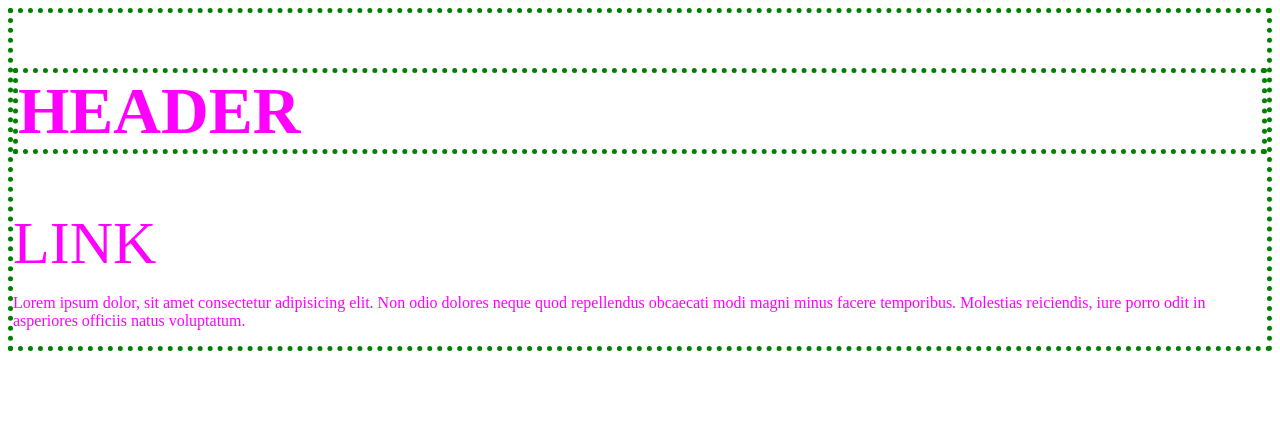
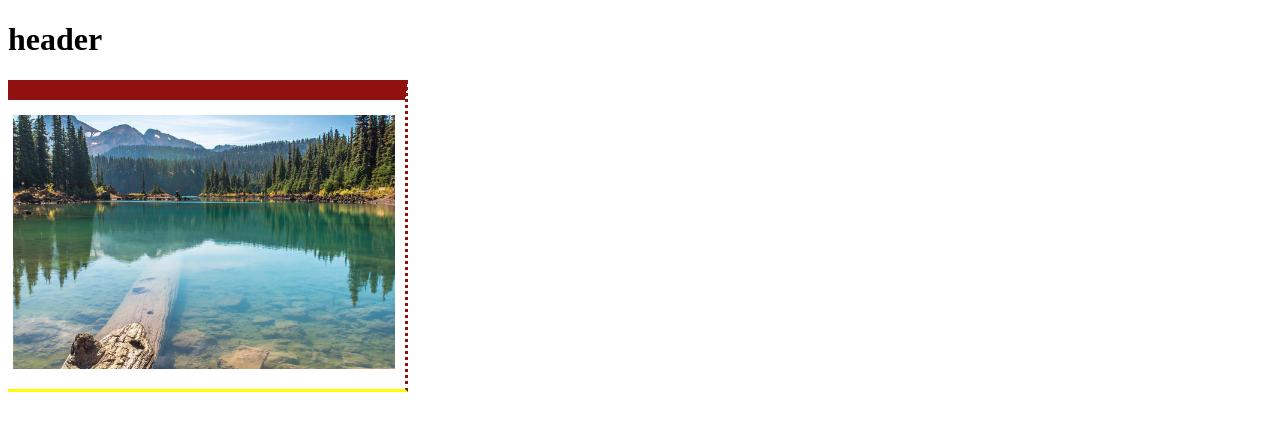
Before and after one commit to juls-23/CSS1, a plain HTML site: page index.html in a window 1280 px wide. Drawn offline with Linux system fonts and the light colour scheme.

Commit message:
Example block model

```diff
--- a/assets/css/style.css
+++ b/assets/css/style.css
@@ -1,21 +1,16 @@
-.main-article{
-    font-size: 60px;
-    color: magenta;
-    border: green dotted 5px;
+.img {
+  width: 400px;
+  box-sizing: border-box;
+  /* height: 400px; */
+  border: 3px solid rgb(145, 17, 17) ;
+  border-left: none;
+  border-right-style: dotted;
+  border-bottom-color: yellow;
+  border-top-width: 20px;
+
+  padding: 15px 10px 30px 50px;
+  padding-left: 5px;
+  padding-right: 10px;
+  padding-top: 15px;
+  padding-bottom: 20px;
 }
-
-.article-header {
-  font-size: 1.1em;
-  border:inherit;
-  text-transform: uppercase;
-}
-
-.article-content{
-  font-size: initial;
-}
-
-.article-link{
-  color:inherit;
-  text-decoration: none;
-  text-transform: uppercase;
-}
--- a/index.html
+++ b/index.html
@@ -8,11 +8,8 @@
   <title>Document</title>
 </head>
 <body>
-  <article class="main-article">
-    <h1 class="article-header">header</h1>
-    <a href="#"link class="article-link">link</a>
-    <p class="article-content">Lorem ipsum dolor, sit amet consectetur adipisicing elit. Non odio dolores neque quod repellendus obcaecati modi magni minus facere temporibus. Molestias reiciendis, iure porro odit in asperiores officiis natus voluptatum.</p>
-  </article>
+  <h1>header</h1>
+  <img class="img" src="./assets/images/img.png" alt="sea">
 
 </body>
 </html>
```
Also changed, not shown: assets/images/img.png (added).
